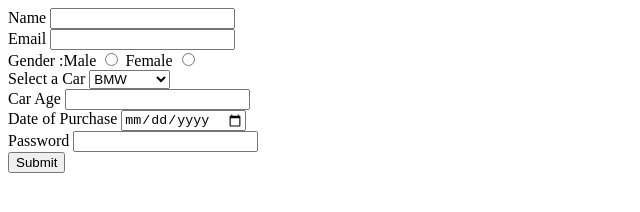
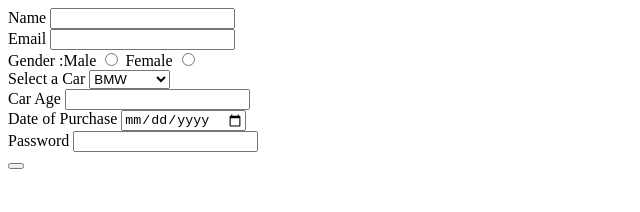
Before and after one commit to acciojob/car-insurance-form-Manas9777, a website: page main.html in a window 1280 px wide. Shown: the whole page, without its empty margins (0-640 px from the left). Drawn offline with Linux system fonts and the light colour scheme.

Commit message:
created a submission

```diff
--- a/main.html
+++ b/main.html
@@ -36,7 +36,7 @@
 		<label for="password">Password</label>
 		<input type="password" id="password" required>
 		<br>
-		<input  type="submit"  required>
+		<button type="submit">
 
 	</form>
     <script type="text/javascript" src="./script.js">
```
